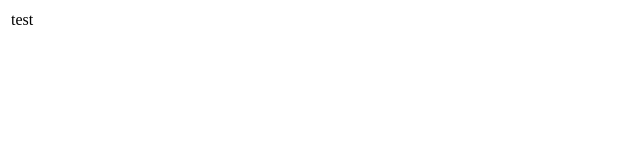
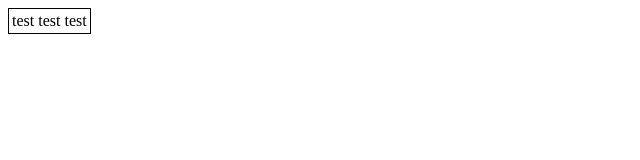
Before and after one commit to uwafm/AFM241RPA, a plain HTML site: page index.html in a window 1280 px wide. Shown: the whole page, without its empty margins (0-640 px from the left). Drawn offline with Linux system fonts and the light colour scheme.

Commit message:
Update index.html

```diff
--- a/index.html
+++ b/index.html
@@ -1,5 +1,7 @@
-<table>
+<table style="border: 1px solid black;">
   <tr>
     <td>test</td>
+        <td>test</td>
+        <td>test</td>
   </tr>
 </table>
```
